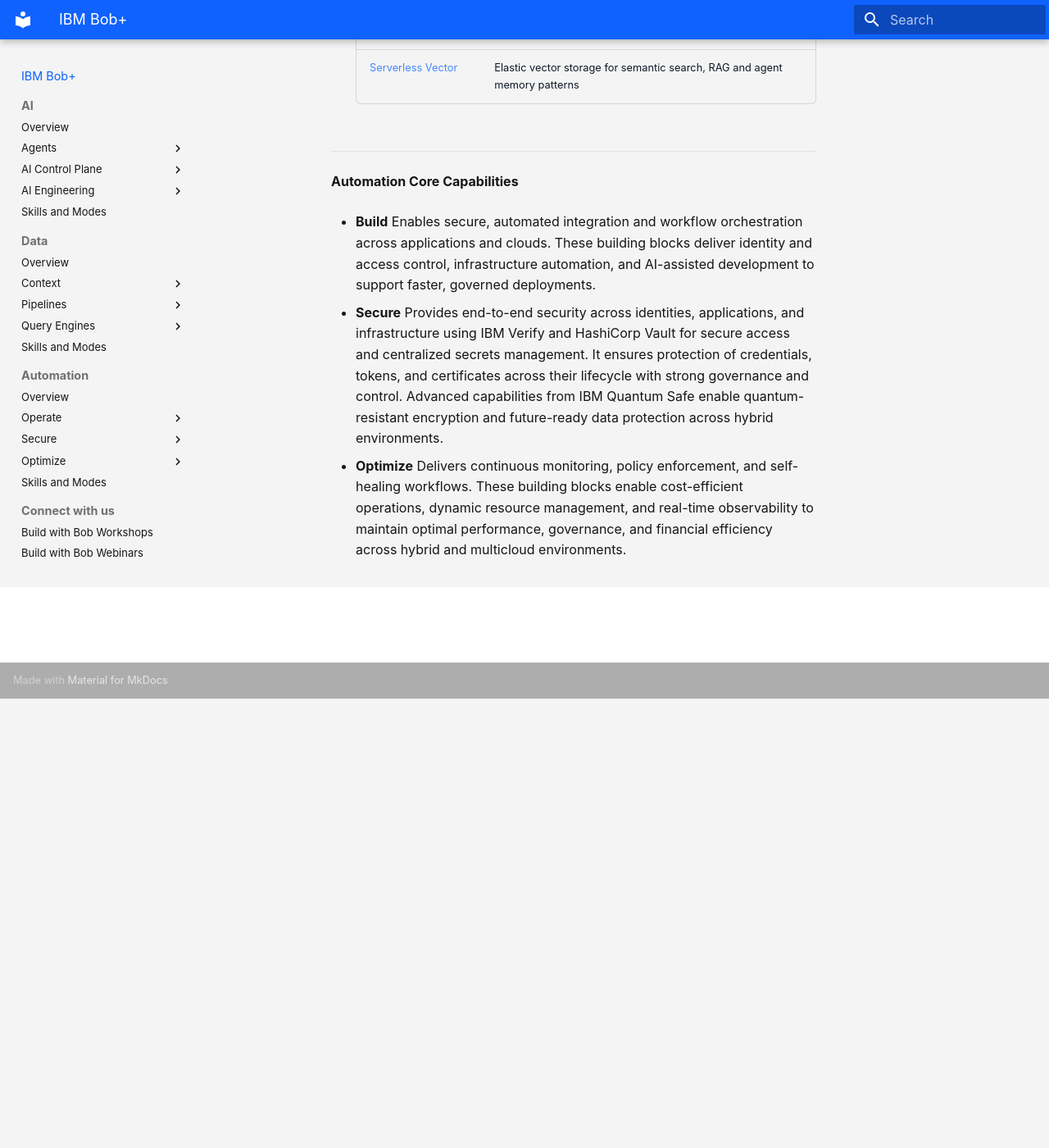
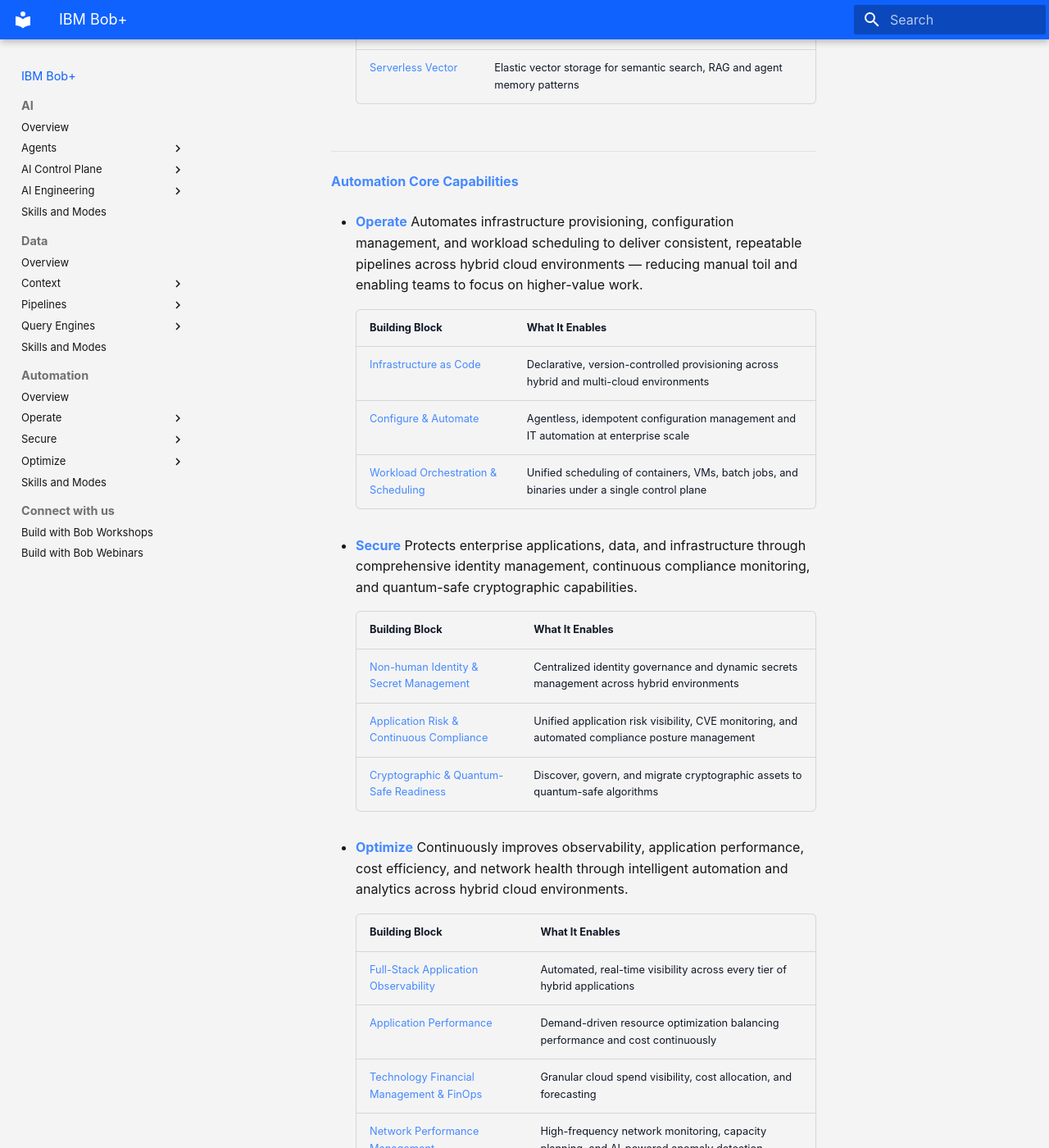
Before and after one commit to ibm-self-serve-assets/building-blocks2.0, an MkDocs documentation site: the page built from docs-src/index.md, in a window 1280 px wide and 1400 px high, scrolled down 3239 px. Shown: the whole window at 82% size. Built offline with MkDocs 1.6.1 and Material for MkDocs 9.7.7, drawn with Linux system fonts in a browser that asks for light colours; before the commit the page ends 4091 px from its top, so only the background shows below that; some of the changed text lies outside the part shown.

Commit message:
updating landing page for automation

```diff
--- a/docs-src/index.md
+++ b/docs-src/index.md
@@ -61,13 +61,32 @@
 
 ---
 
-**Automation Core Capabilities**
+**[Automation Core Capabilities](automation-core/index.md)**
 
-- **Build**
-Enables secure, automated integration and workflow orchestration across applications and clouds. These building blocks deliver identity and access control, infrastructure automation, and AI-assisted development to support faster, governed deployments.
+- **[Operate](automation-core/operate/index.md)**
+  Automates infrastructure provisioning, configuration management, and workload scheduling to deliver consistent, repeatable pipelines across hybrid cloud environments — reducing manual toil and enabling teams to focus on higher-value work.
 
-- **Secure**
-Provides end-to-end security across identities, applications, and infrastructure using IBM Verify and HashiCorp Vault for secure access and centralized secrets management. It ensures protection of credentials, tokens, and certificates across their lifecycle with strong governance and control. Advanced capabilities from IBM Quantum Safe enable quantum-resistant encryption and future-ready data protection across hybrid environments.
+    | Building Block | What It Enables |
+    |---|---|
+    | [Infrastructure as Code](automation-core/operate/infrastructure-as-code.md) | Declarative, version-controlled provisioning across hybrid and multi-cloud environments |
+    | [Configure & Automate](automation-core/operate/configure-automate.md) | Agentless, idempotent configuration management and IT automation at enterprise scale |
+    | [Workload Orchestration & Scheduling](automation-core/operate/workload-orchestration.md) | Unified scheduling of containers, VMs, batch jobs, and binaries under a single control plane |
 
-- **Optimize**
-Delivers continuous monitoring, policy enforcement, and self-healing workflows. These building blocks enable cost-efficient operations, dynamic resource management, and real-time observability to maintain optimal performance, governance, and financial efficiency across hybrid and multicloud environments.
+- **[Secure](automation-core/secure/index.md)**
+  Protects enterprise applications, data, and infrastructure through comprehensive identity management, continuous compliance monitoring, and quantum-safe cryptographic capabilities.
+
+    | Building Block | What It Enables |
+    |---|---|
+    | [Non-human Identity & Secret Management](automation-core/secure/non-human-identity.md) | Centralized identity governance and dynamic secrets management across hybrid environments |
+    | [Application Risk & Continuous Compliance](automation-core/secure/application-risk.md) | Unified application risk visibility, CVE monitoring, and automated compliance posture management |
+    | [Cryptographic & Quantum-Safe Readiness](automation-core/secure/cryptographic-readiness.md) | Discover, govern, and migrate cryptographic assets to quantum-safe algorithms |
+
+- **[Optimize](automation-core/optimize/index.md)**
+  Continuously improves observability, application performance, cost efficiency, and network health through intelligent automation and analytics across hybrid cloud environments.
+
+    | Building Block | What It Enables |
+    |---|---|
+    | [Full-Stack Application Observability](automation-core/optimize/full-stack-observability.md) | Automated, real-time visibility across every tier of hybrid applications |
+    | [Application Performance](automation-core/optimize/application-performance.md) | Demand-driven resource optimization balancing performance and cost continuously |
+    | [Technology Financial Management & FinOps](automation-core/optimize/technology-financial-management.md) | Granular cloud spend visibility, cost allocation, and forecasting |
+    | [Network Performance Management](automation-core/optimize/network-performance.md) | High-frequency network monitoring, capacity planning, and AI-powered anomaly detection |
```
